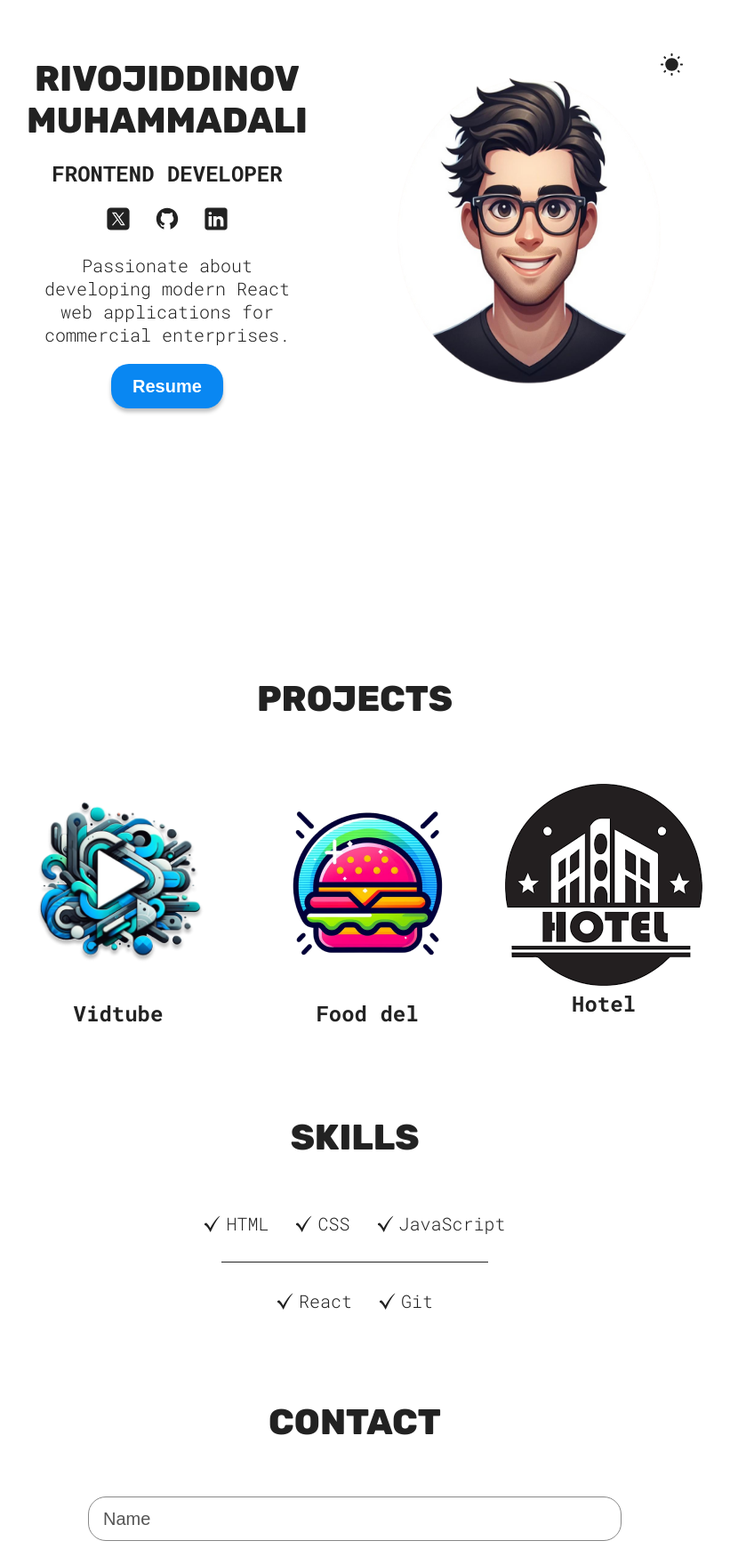
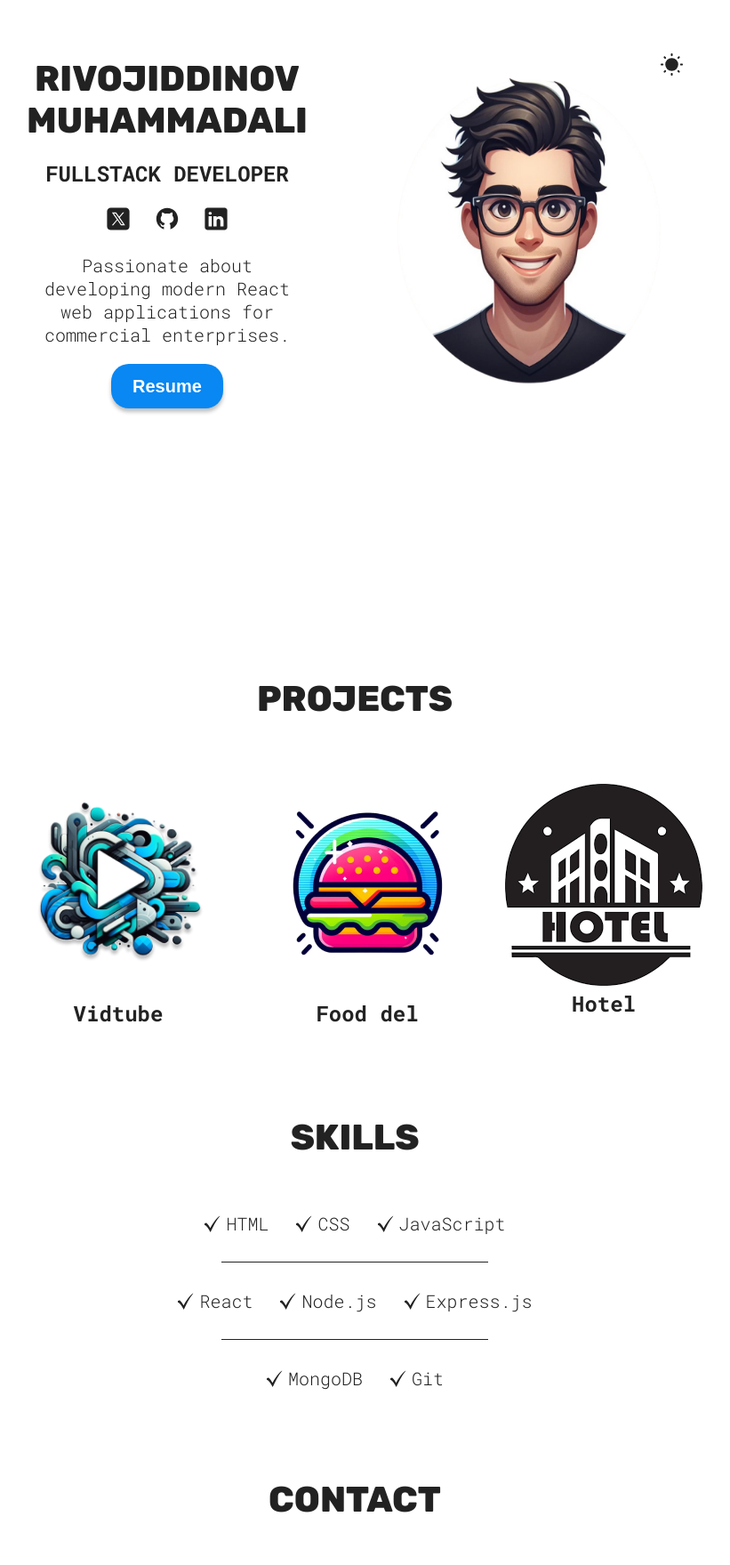
Before and after one commit to RMuhammadali07/portfolio, a React (Vite) app: page / in a window 1280 px wide. Shown: the part 138-1897 px from the top of the page at 89% size, without its empty margins (241-1062 px from the left). Built offline with nearby package versions, Linux system fonts and the light colour scheme.

Commit message:
portfolio

```diff
--- a/src/sections/Hero/Hero.jsx
+++ b/src/sections/Hero/Hero.jsx
@@ -41,7 +41,7 @@ function Hero() {
           <br />
           Muhammadali
         </h1>
-        <h2>Frontend Developer</h2>
+        <h2>Fullstack Developer</h2>
         <span>
           <a href="https://x.com/ZIMON_07" target="_blank">
             <img src={twitterIcon} alt="Twitter icon" />
--- a/src/sections/Skills/Skills.jsx
+++ b/src/sections/Skills/Skills.jsx
@@ -19,6 +19,12 @@ function Skills() {
       <hr />
       <div className={styles.skillList}>
         <SkillList src={checkMarkIcon} skill="React" />
+        <SkillList src={checkMarkIcon} skill="Node.js" />
+        <SkillList src={checkMarkIcon} skill="Express.js" />
+      </div>
+      <hr />
+      <div className={styles.skillList}>
+        <SkillList src={checkMarkIcon} skill="MongoDB" />
         <SkillList src={checkMarkIcon} skill="Git" />
       </div>
     </section>
```
